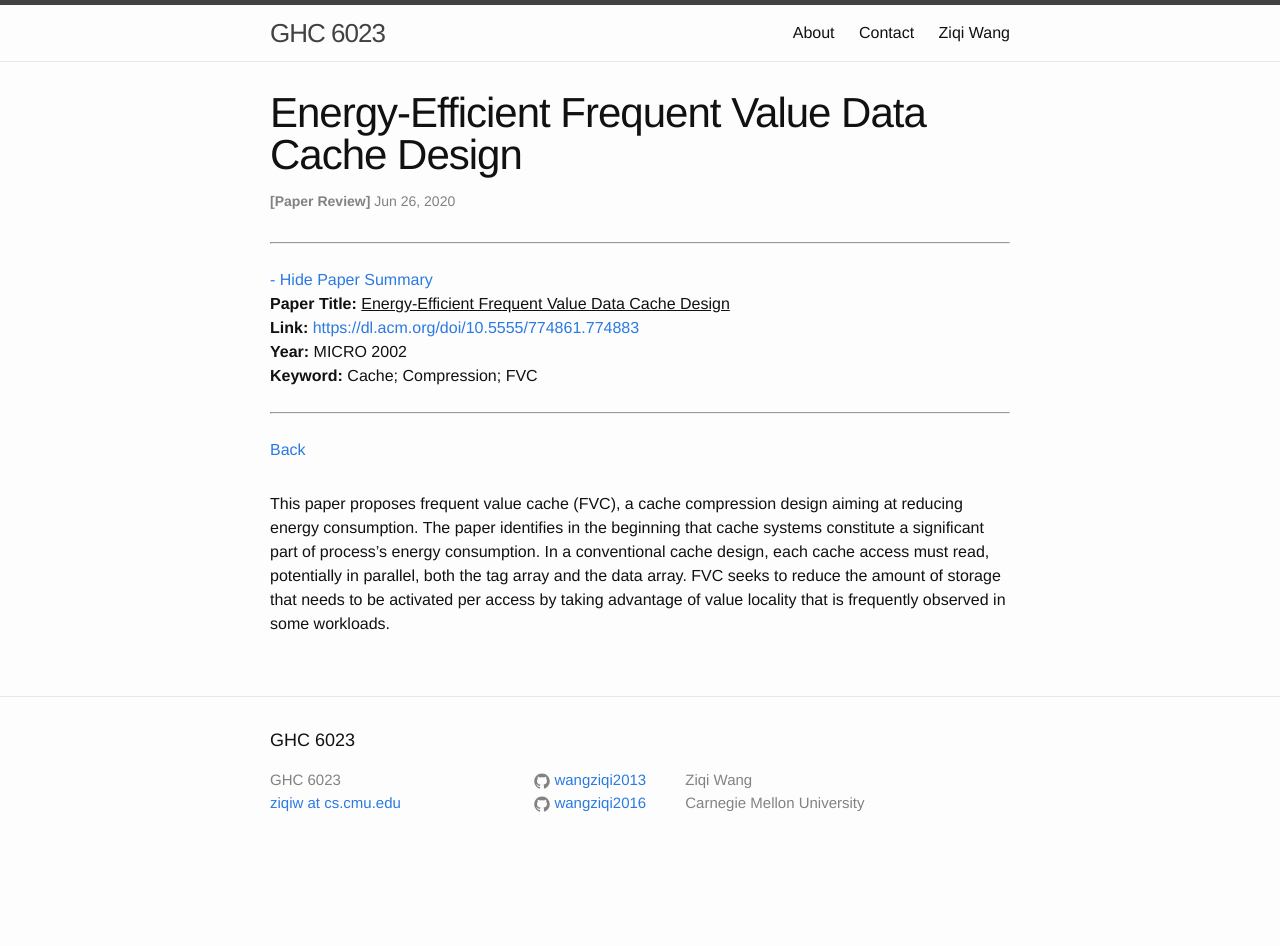
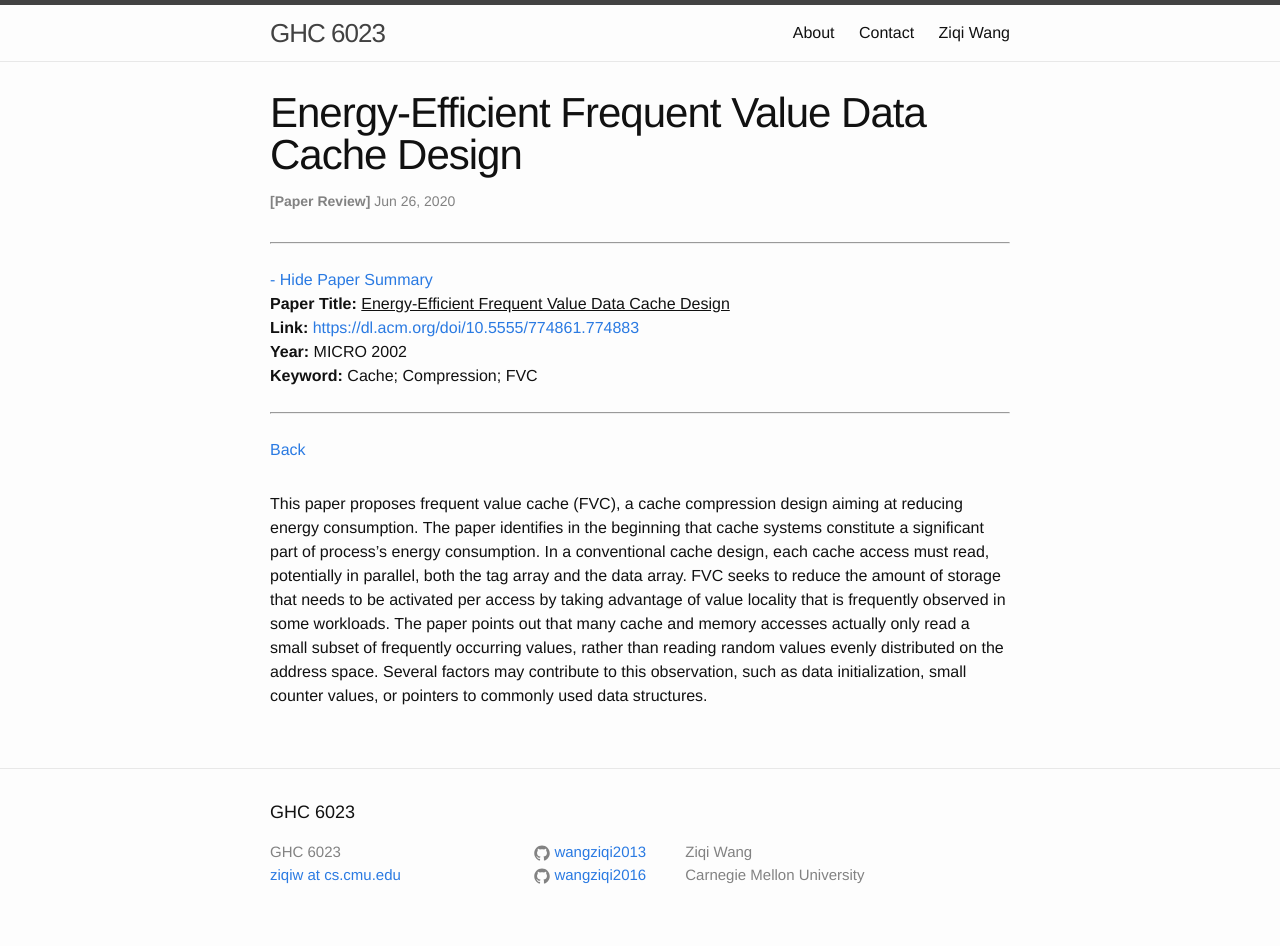
Before and after one commit to wangziqi2013/wangziqi2013.github.io, a Jekyll site: the page built from _posts/2020-06-25-fvc.markdown, in a window 1280 px wide. Built offline with Jekyll 4.4.1, drawn with Linux system fonts in a browser that asks for light colours; before the commit the page ends 900 px from its top, so only the background shows below that.

Commit message:
Finish motivation

```diff
--- a/_posts/2020-06-25-fvc.markdown
+++ b/_posts/2020-06-25-fvc.markdown
@@ -17,4 +17,7 @@ This paper proposes frequent value cache (FVC), a cache compression design aimin
 paper identifies in the beginning that cache systems constitute a significant part of process's energy consumption.
 In a conventional cache design, each cache access must read, potentially in parallel, both the tag array and the data array.
 FVC seeks to reduce the amount of storage that needs to be activated per access by taking advantage of value locality
-that is frequently observed in some workloads.
+that is frequently observed in some workloads. The paper points out that many cache and memory accesses actually only read
+a small subset of frequently occurring values, rather than reading random values evenly distributed on the address space.
+Several factors may contribute to this observation, such as data initialization, small counter values, or pointers to
+commonly used data structures.
```
